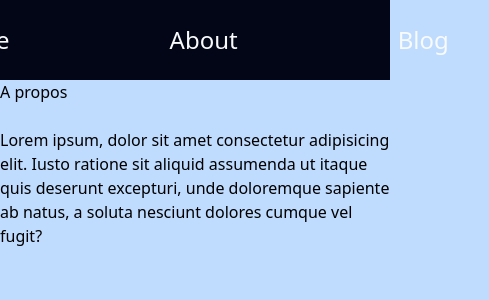
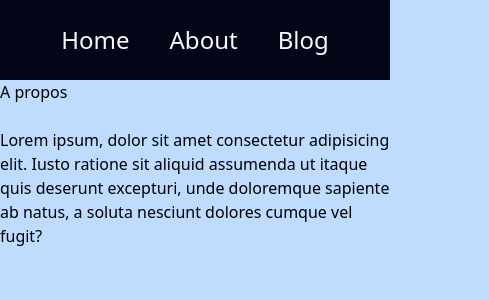
Before and after one commit to Ykolo/Flags, a React (Vite) app: page /about in a window 390 px wide. Shown: the top 300 px of the page, 489 px wide, since content can reach past the window. Built offline with nearby package versions, Linux system fonts and the light colour scheme.

Commit message:
feat(responsive sm)

```diff
--- a/src/components/Card.tsx
+++ b/src/components/Card.tsx
@@ -1,12 +1,12 @@
 const Card = ({ country }: any) => {
   return (
-    <li className="group relative flex items-center justify-center gap-4">
+    <li className="group relative mx-4 flex items-center justify-center gap-4 lg:mx-0">
       <img
-        className="h-32 w-full rounded-md object-cover transition duration-700 ease-in-out group-hover:scale-110"
+        className="h-auto w-full rounded-md object-cover transition duration-700 ease-in-out lg:h-32 lg:group-hover:scale-110"
         src={country.flags.svg}
         alt={'drapeau ' + country.name.common}
       />
-      <div className="absolute left-0 top-0 hidden h-full w-full flex-col items-center justify-center rounded-md bg-slate-900 p-4 text-slate-50 shadow-lg transition duration-500 ease-in-out group-hover:flex group-hover:scale-110">
+      <div className="absolute left-0 top-0 hidden h-full w-full flex-col items-center justify-center rounded-md bg-slate-900 p-4 text-slate-50 shadow-lg transition duration-500 ease-in-out group-hover:flex lg:group-hover:scale-110">
         <h2>{country.name.common}</h2>
         <h4>{country.capital}</h4>
         <p>Pop: {country.population.toLocaleString()} </p>
--- a/src/components/Countries.tsx
+++ b/src/components/Countries.tsx
@@ -14,8 +14,8 @@ const Countries = () => {
   }, [data])
   return (
     <div>
-      <ul className="m-8 flex items-center justify-center gap-4 rounded-2xl bg-slate-500 p-8 text-2xl text-slate-50">
-        <span>1</span>
+      <ul className="m-4 flex flex-col items-center justify-center gap-4 rounded-2xl bg-slate-500 p-8 text-2xl text-slate-50 lg:m-8 lg:flex-row">
+        <span className="hidden lg:flex">1</span>
         <div className="relative">
           <span className="absolute bottom-6 left-1/2 -translate-x-1/2 transform">
             {range}
@@ -28,10 +28,10 @@ const Countries = () => {
             onChange={(e) => setRange(parseInt(e.target.value))}
           />
         </div>
-        <span>250</span>
+        <span className="hidden lg:flex">250</span>
         {Continents.map((continent) => {
           return (
-            <li className="mx-8 flex items-center justify-center gap-2">
+            <li className="flex items-center justify-center gap-2 lg:mx-8">
               <input
                 type="radio"
                 name="ContinentRadio"
--- a/src/components/Navigation.tsx
+++ b/src/components/Navigation.tsx
@@ -3,24 +3,24 @@ import { NavLink } from 'react-router-dom'
 const Navigation = () => {
   return (
     <div>
-      <ul className="flex items-center justify-center gap-20 bg-slate-950 p-2 text-2xl text-slate-50">
+      <ul className="flex items-center justify-center gap-2 bg-slate-950 p-2 px-4 text-2xl text-slate-50 md:gap-10 lg:gap-20">
         <NavLink to={'/'}>
           <li>
-            <button className="p-4 px-10 hover:rounded-lg hover:bg-slate-50 hover:text-slate-950">
+            <button className="p-4 hover:rounded-lg hover:bg-slate-50 hover:text-slate-950 lg:px-10">
               Home
             </button>
           </li>
         </NavLink>
         <NavLink to={'/about'}>
           <li>
-            <button className="p-4 px-10 hover:rounded-lg hover:bg-slate-50 hover:text-slate-950">
+            <button className="p-4 hover:rounded-lg hover:bg-slate-50 hover:text-slate-950 lg:px-10">
               About
             </button>
           </li>
         </NavLink>
         <NavLink to={'/blog'}>
           <li>
-            <button className="p-4 px-10 hover:rounded-lg hover:bg-slate-50 hover:text-slate-950">
+            <button className="p-4 hover:rounded-lg hover:bg-slate-50 hover:text-slate-950 lg:px-10">
               Blog
             </button>
           </li>
```
